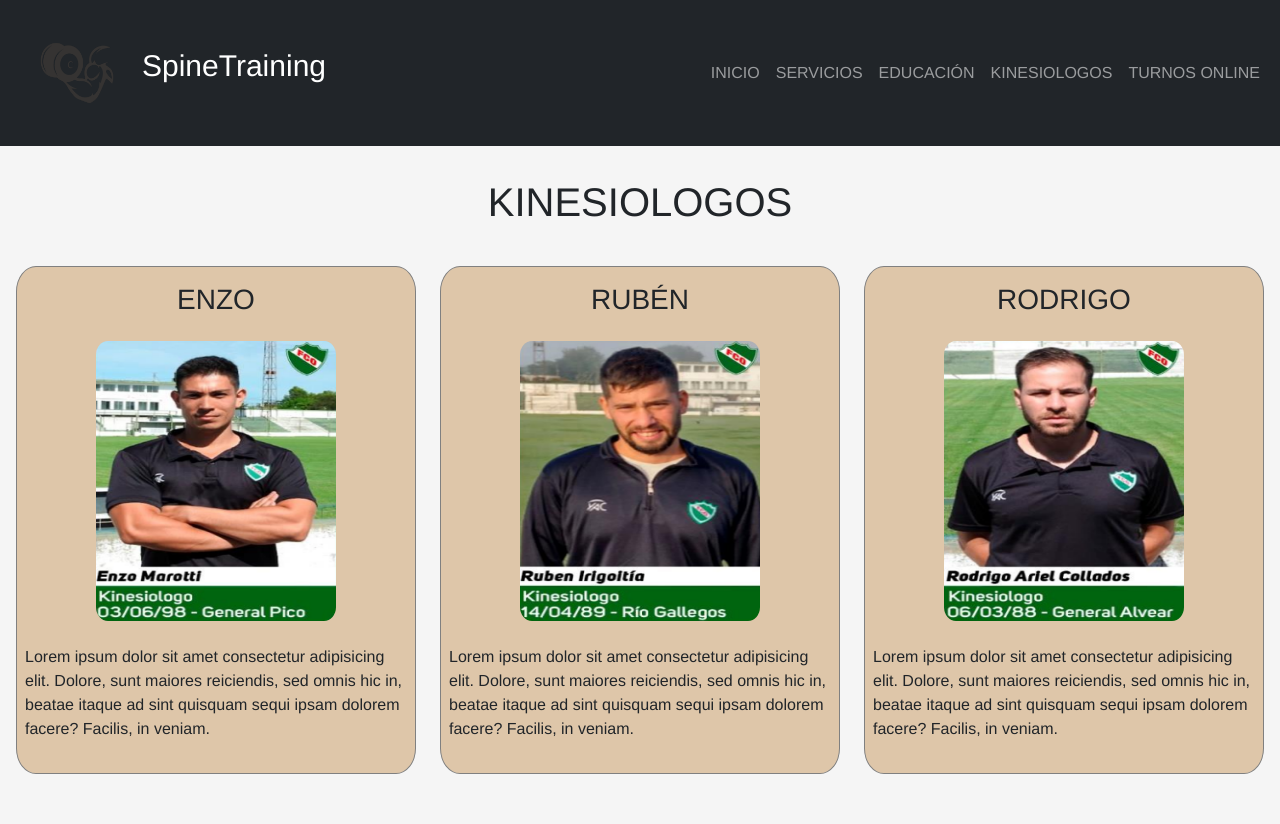
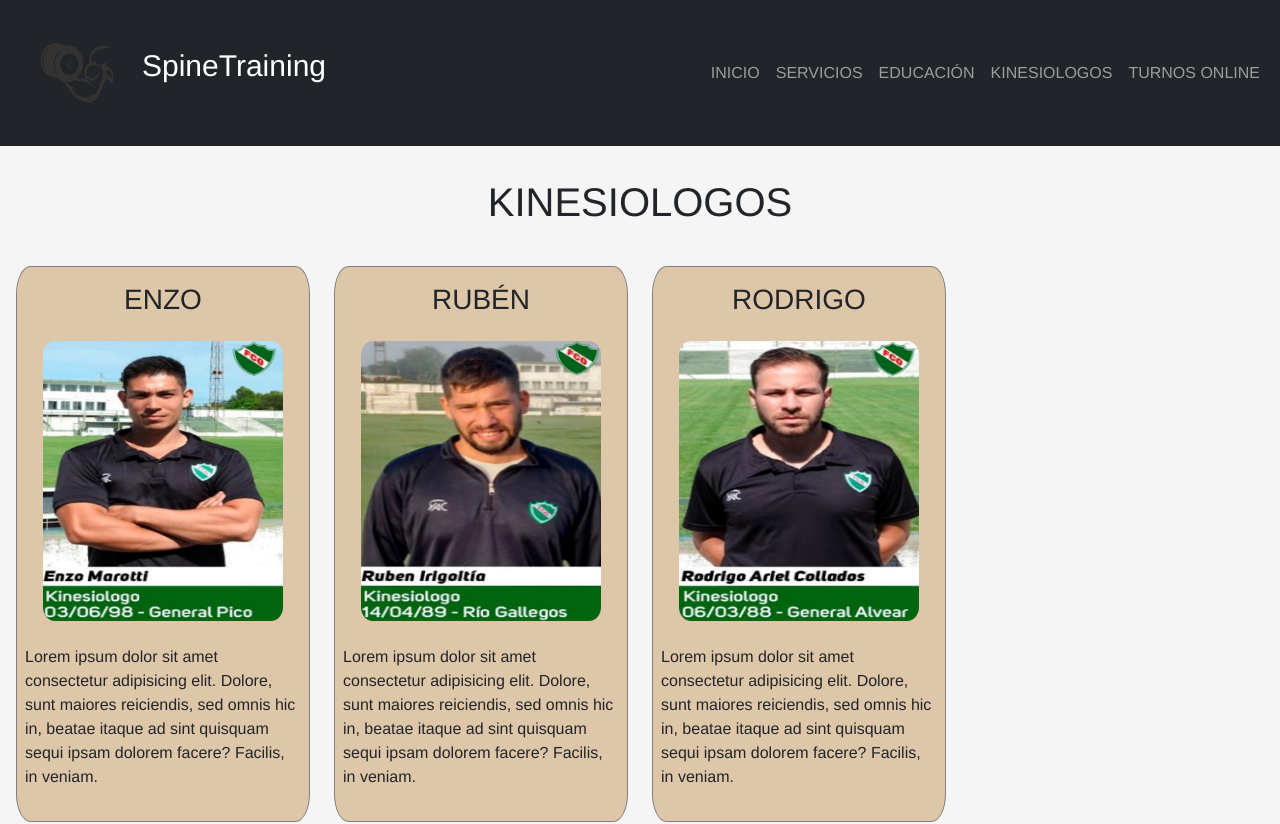
Before and after one commit to EnzoMarotti/KinesioMarotti, a website: page pages/Kinesiologos.html in a window 1280 px wide. Shown: the top 824 px of the page. Drawn offline with nearby package versions, Linux system fonts and the light colour scheme.

Commit message:
3era entrega

```diff
--- a/sass/parciles/parciles/_kinesiologos.scss
+++ b/sass/parciles/parciles/_kinesiologos.scss
@@ -8,7 +8,7 @@
     .kinesiologos__section {
         margin: 2.5rem 0.5rem;
         display: grid;
-        grid-template-columns: 1fr 1fr 1fr;
+        grid-template-columns: repeat(auto-fill, minmax(15rem, 1fr));
         gap: 1.5rem;
         .kinesiologos__nav {
             display: flex;
```
Also changed, not shown: sass/parciles/main.css, 1 other file.
